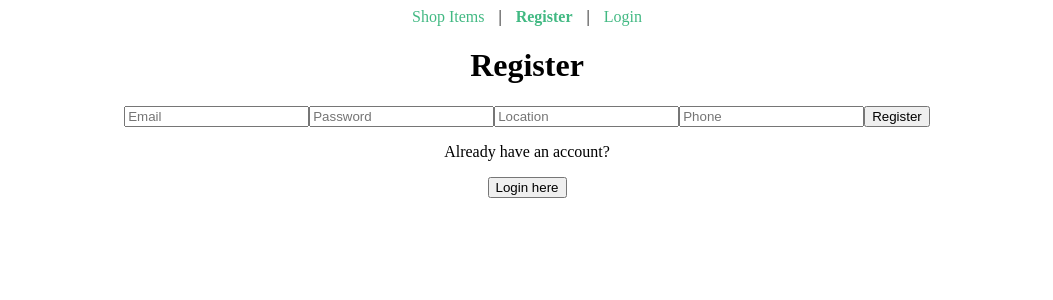
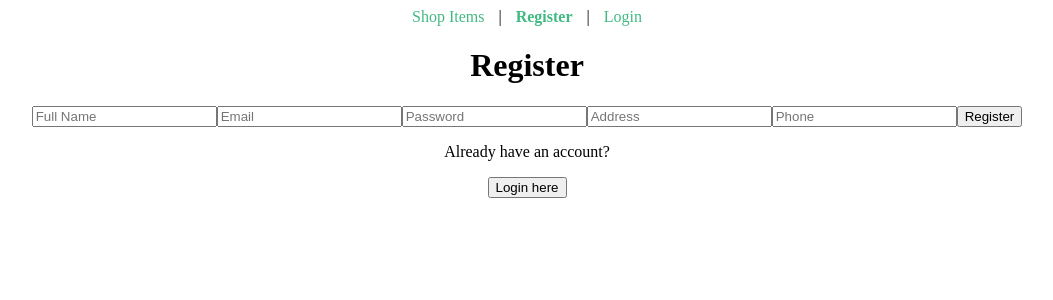
Before and after one commit to charlz1202/panlasang_panahon, a Vue app in the folder frontend/: page /register in a window 1280 px wide. Shown: the top 300 px of the page, without its empty margins (113-1166 px from the left). Built offline with nearby package versions, Linux system fonts and the light colour scheme.

Commit message:
Added FullName in RegisterPage.Vue

```diff
--- a/frontend/src/components/RegistrationPage.vue
+++ b/frontend/src/components/RegistrationPage.vue
@@ -2,9 +2,10 @@
   <div>
     <h1>Register</h1>
     <form @submit.prevent="registerUser">
+      <input type="text" v-model="fullname" placeholder="Full Name" required />
       <input type="email" v-model="email" placeholder="Email" required />
       <input type="password" v-model="password" placeholder="Password" required />
-      <input type="text" v-model="location" placeholder="Location" required />
+      <input type="text" v-model="location" placeholder="Address" required />
       <input type="text" v-model="phone" placeholder="Phone" required />
       <button type="submit">Register</button>
     </form>
@@ -18,6 +19,7 @@ export default {
   name: 'RegistrationPage', // Changed to multi-word name
   data() {
     return {
+      fullname: '',
       email: '',
       password: '',
       location: '',
@@ -33,6 +35,7 @@ export default {
             'Content-Type': 'application/json',
           },
           body: JSON.stringify({
+            fullname: this.fullname,
             email: this.email,
             password: this.password,
             location: this.location,
```
Also changed, not shown: 1 other file (tests, documents, lock files or other folders).
